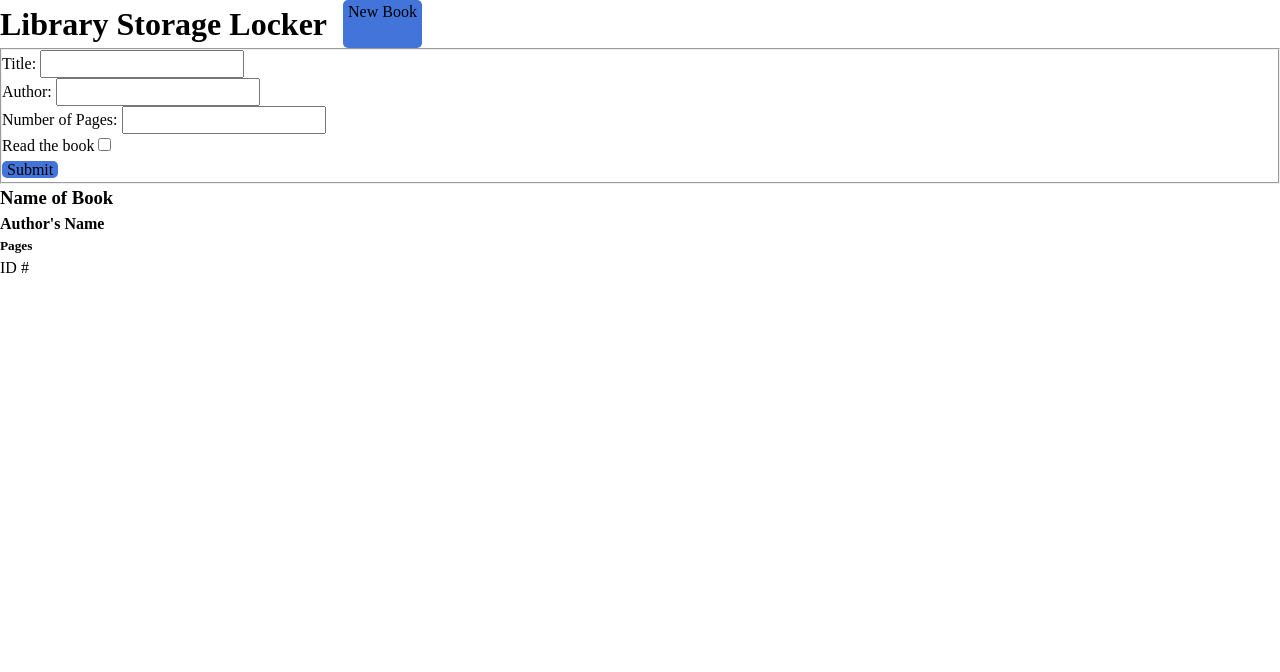
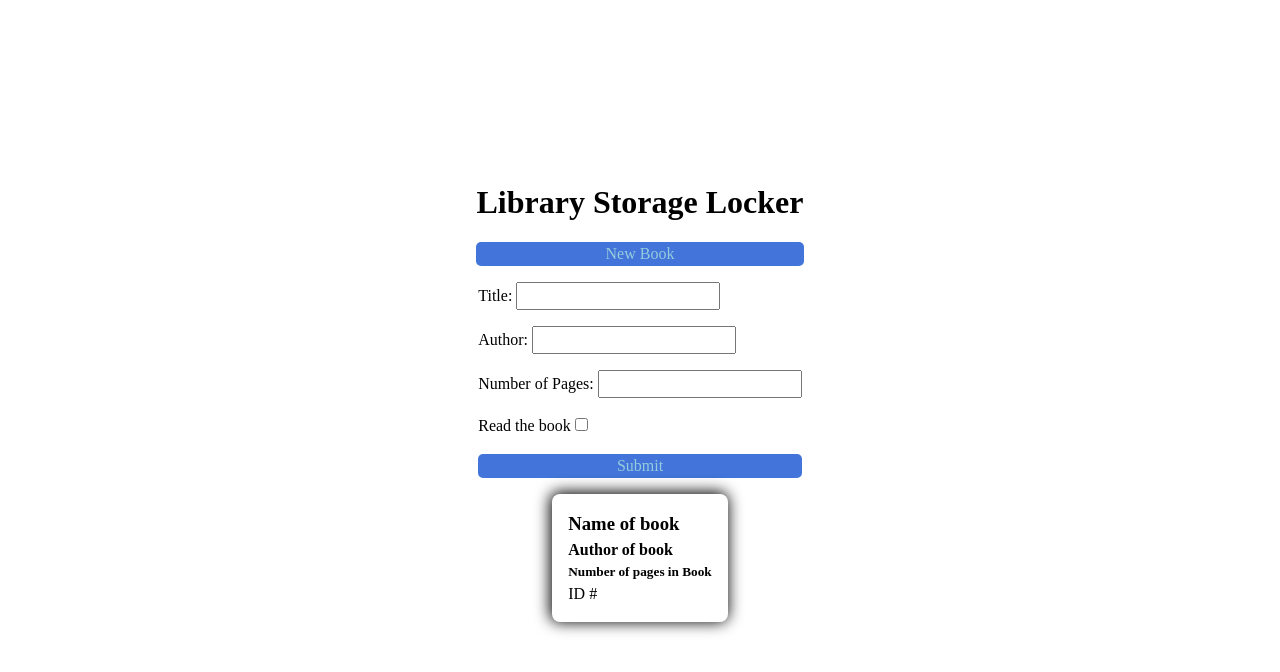
Before and after one commit to samsonite565/the_odin_project, a plain HTML site: page libraryApp_Project/index.html in a window 1280 px wide. Both pictures are taken after a click on the link "New Book". Drawn offline with Linux system fonts and the light colour scheme; files whose address does not match are found by name.

Commit message:
fixed up the alignment of the page. Trying to get the functionality done. Have been able to hide and reveal the form when hitting the new book btn.

```diff
--- a/libraryApp_Project/css/base/resets.css
+++ b/libraryApp_Project/css/base/resets.css
@@ -1,5 +1,6 @@
 :root {
-  --bkgd-clr: #293681 --txt-clor: #95ccdd;
+    --bkgd-clr: #293681;
+    --txt-clor: #95ccdd;
     --btn-clor: #4274d9;
     --btn-clr-hover: #d0e7e6;
 }
@@ -50,3 +51,10 @@ button,
 select {
     font: inherit;
 }
+
+fieldset {
+    min-width: 0;
+    padding: 0;
+    margin: 0;
+    border: 0;
+}
--- /dev/null
+++ b/libraryApp_Project/css/componets/cards.css
@@ -0,0 +1,12 @@
+@import "/css/base/resets.css";
+
+.card {
+    position: relative;
+    padding: 1rem;
+    box-shadow: -1px -1px 15px 1px black;
+    background-color: var(--card-clr);
+}
+.card:hover {
+    padding: 1rem;
+    box-shadow: -1px -1px 13px 1px black;
+}
--- a/libraryApp_Project/css/util/utils.css
+++ b/libraryApp_Project/css/util/utils.css
@@ -1,14 +1,56 @@
-.flex {
-  display: flex;
-  gap: 1rem;
+.flex-row {
+    display: flex;
+    gap: 1rem;
+}
+
+.flex-col {
+    display: flex;
+    gap: 1rem;
+    flex-direction: column;
 }
 
 .grid {
-  display: grid;
+    display: grid;
 }
 
 .container {
-  padding-inline: 0 2em;
-  margin-inline: auto;
-  max-width: 80rem;
+    padding-inline: 0 0;
+    margin-inline: auto;
+    max-width: 80rem;
 }
+
+.justify-center {
+    justify-content: center;
+    justify-items: ceter;
+    justify-self: center;
+}
+
+justify-evenly {
+    justify-content: space-evenly;
+}
+
+.align-center {
+    align-content: center;
+    align-items: center;
+    align-self: center;
+}
+
+.text-center {
+    text-align: center;
+}
+
+.bdr-radius {
+    border-radius: .5rem;
+}
+
+.gap {
+    gap: 1rem;
+}
+
+.pst-inherit{
+    position: inherit;
+}
+
+.d-{
+    display: none;
+}
--- a/libraryApp_Project/index.html
+++ b/libraryApp_Project/index.html
@@ -1,18 +1,18 @@
-<!doctype html>
+<!DOCTYPE HTML>
 <html lang="en">
     <head>
-        <meta charset="UTF-8" />
+        <meta charset="utf-8" />
         <meta name="viewport" content="width=device-width, initial-scale=1.0" />
         <link rel="stylesheet" href="style.css" />
-        <title>Library App</title>
+        <title>library app</title>
     </head>
-    <body>
-        <header class="container flex">
+    <body class="container flex-col justify-center align-center">
+        <header class="container flex-col">
             <h1>Library Storage Locker</h1>
-            <a href="#" class="btn">New Book</a>
+            <a href="#" class="btn" id="newBookBtn">New Book</a>
         </header>
         <fieldset>
-            <form action="./submitBooks" method="POST">
+            <form action="./submitBooks" method="POST" class="bookInfoForm flex-col gap pst-inherit ">
                 <div>
                     <label for="title">Title: </label>
                     <input id="bookTitle" type="text" required />
@@ -32,11 +32,13 @@
                 <a class="btn" id="submitBtn">Submit</a>
             </form>
         </fieldset>
-        <div>
-            <h3>Name of Book</h3>
-            <h4>Author's Name</h4>
-            <h5>Pages</h5>
-            <p>ID #</p>
+        <div class="flex-row">
+            <div class="card align-center bdr-radius pst-inherit d-none">
+                <h3>Name of book</h3>
+                <h4>Author of book</h4>
+                <h5>Number of pages in Book</h5>
+                <p>ID #</p>
+            </div>
         </div>
     </body>
 
--- a/libraryApp_Project/script.js
+++ b/libraryApp_Project/script.js
@@ -1,12 +1,14 @@
-// All the book objects/things should be stored in an array, constructer is needed for the books
-// Add a function that takes takes arguments and creates a book with them
-// The book object should have a unique ID which should be generated using 'crypto.randomUUID()'
+const newBookBtn = document.getElementById("newBookBtn")
 const bookTitle = document.getElementById("bookTitle");
 const bookAuthor = document.getElementById("bookAuthor");
 const pages = document.getElementById("pages");
+const formDisplay = document.querySelector(".bookInfoForm");
 const submitBtn = document.getElementById("submitBtn");
+const bookAdditionForm = document.getElementsByClassName("bookInfoForm")
 const myLibrary = [];
 
+// All the book objects/things should be stored in an array, constructer is needed for the books
+// The book object should have a unique ID which should be generated using 'crypto.randomUUID()'
 function Book(title, author, pages) {
     this.title = title;
     this.author = author;
@@ -14,6 +16,7 @@ function Book(title, author, pages) {
     this.ID = crypto.randomUUID();
 }
 
+// Add a function that takes takes arguments and creates a book with them
 function addBookToLibrary(title, author, pages) {
     // Add a function that takes takes arguments and creates a Book item/thing with them,
     // then stores that book into the array (myLibrary)
@@ -21,8 +24,19 @@ function addBookToLibrary(title, author, pages) {
     myLibrary.push(newBook);
 }
 
+//Reveal the form on "New Book Button"
+newBookBtn.addEventListener("click", () => {
+    const formStyleValue = formDisplay.style.getPropertyValue("display")
+    if (formStyleValue === "") {
+        formDisplay.style.display = "flex";
+    } else {
+        formDisplay.style.display = "";
+    }
+})
+
 //Add event listener to the submit button
 submitBtn.addEventListener("click", () => {
-  addBookToLibrary(bookTitle, bookAuthor, pages);
-  console.log(myLibrary);
+    addBookToLibrary(bookTitle.value, bookAuthor.value, pages.value); //Adds everthing to the array
 });
+
+//Take the info from the array and add it to the card, Author, Title, pages etc.
--- a/libraryApp_Project/style.css
+++ b/libraryApp_Project/style.css
@@ -1,3 +1,9 @@
 @import "./css/base/resets.css";
-@import "css/util/utils.css";
+@import "./css/util/utils.css";
+@import "./css/componets/cards.css";
 @import "./css/componets/buttons.css";
+
+
+.bookInfoForm {
+    display: none;
+}
```
Also changed, not shown: libraryApp_Project/README.md, libraryApp_Project/css/componets/buttons.css (indentation only). Lines whose indentation alone changed are shown as unchanged.
